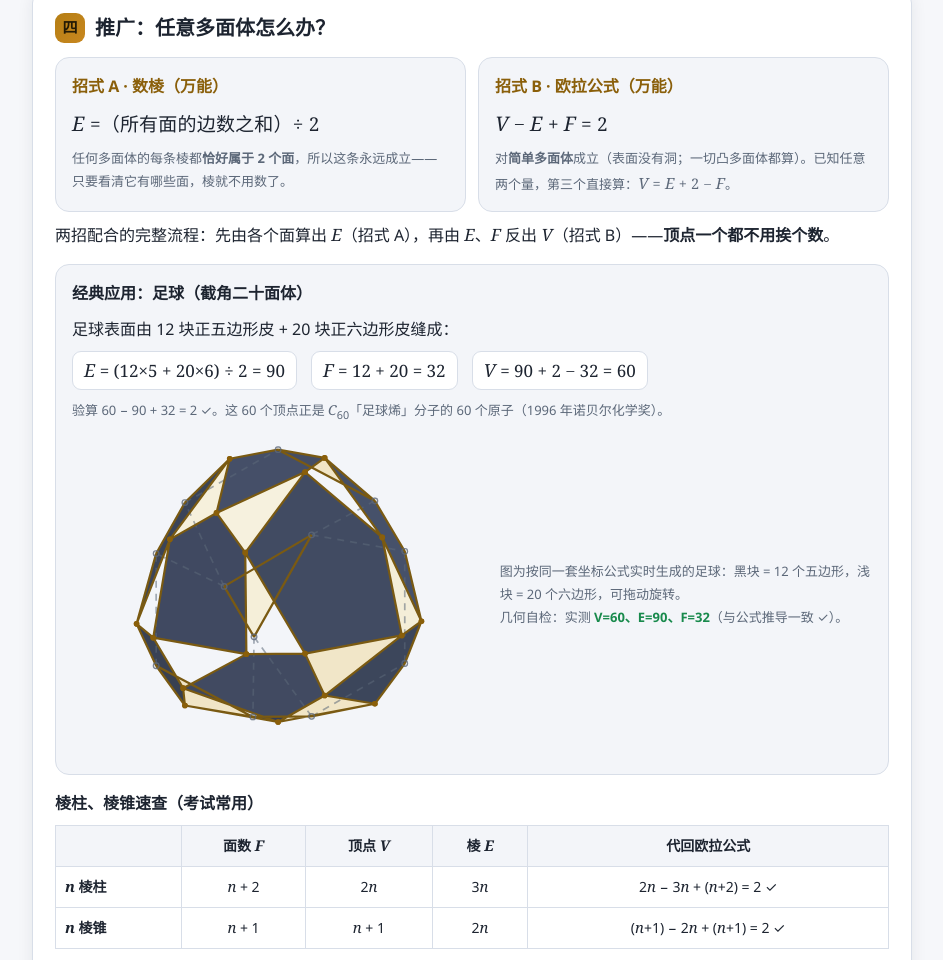
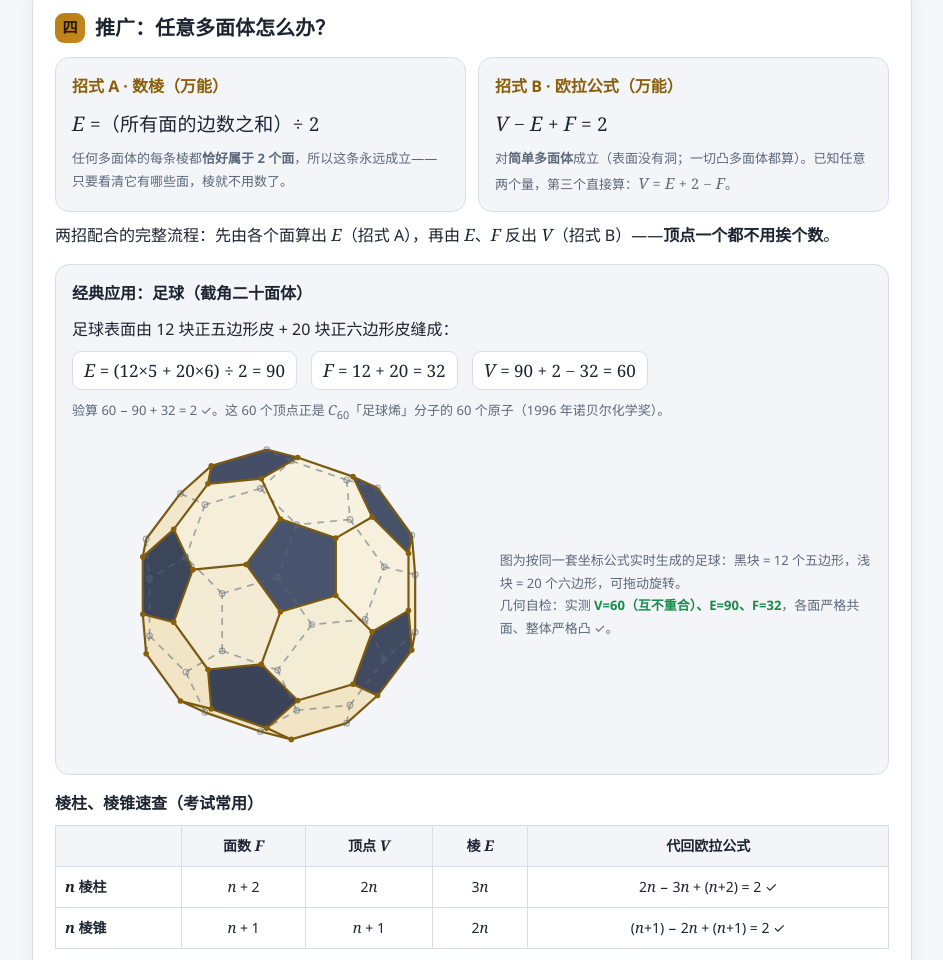
Before and after one commit to toponehhh/junior-math-lab, a plain HTML site: page dodecahedron.html in a window 1280 px wide. Shown: the part 2132-3092 px from the top of the page, without its empty margins (168-1111 px from the left). Drawn offline with Linux system fonts and the light colour scheme.

Commit message:
修复足球三等分点坐标计算：ept 误用键编号 t 算坐标，起终点编号反序时取到另一侧三等分点（60 顶点重合为 30 位置、面变形）；新增位置级几何自检（顶点互不重合/各面共面/严格凸），足球默认视角改为五边形正对观察者

```diff
--- a/dodecahedron.html
+++ b/dodecahedron.html
@@ -503,7 +503,8 @@ function soccerData(){
     const k=lo+'_'+hi+'_'+t;
     if(!map.has(k)){
       map.set(k,pts.length);
-      const P=[0,1,2].map(i=>iv[a][i]+(iv[b][i]-iv[a][i])*t/3);
+      /* 坐标必须按调用方向 a→b 的比例 third 计算；t 只是键的规范编号（两端互看时 1↔2） */
+      const P=[0,1,2].map(i=>iv[a][i]+(iv[b][i]-iv[a][i])*third/3);
       pts.push(P);
     }
     return map.get(k);
@@ -733,8 +734,27 @@ window.__MATH_CHECK={};
 function recordCheck(name,verts,edges,faces,expect){
   const r={V:verts.length,E:edges.length,F:faces.length,expect};
   r.ok=(r.V===expect.V&&r.E===expect.E&&r.F===expect.F);
+  r.geo=geometryCheck(verts,faces);
+  r.ok=r.ok&&r.geo.ok;
   window.__MATH_CHECK[name]=r;
   return r;
+}
+/* 位置级几何自检：顶点互不重合、各面严格共面（偏差<1e-9）、整体严格凸（无顶点冒出他面外侧） */
+function geometryCheck(verts,faces){
+  const seen=new Set(); let unique=0;
+  verts.forEach(p=>{const k=p[0].toFixed(9)+','+p[1].toFixed(9)+','+p[2].toFixed(9);
+    if(!seen.has(k)){seen.add(k);unique++;}});
+  let planar=0, viol=0;
+  faces.forEach(f=>{
+    const A=verts[f[0]], n=cross(sub(verts[f[1]],A),sub(verts[f[2]],A));
+    const ln=norm(n)||1;
+    f.forEach(x=>{const d=Math.abs(dot(n,sub(verts[x],A)))/ln; if(d>planar)planar=d;});
+    for(let i=0;i<verts.length;i++){
+      if(f.indexOf(i)>=0) continue;
+      const d=dot(n,sub(verts[i],A))/ln; if(d>viol)viol=d;
+    }
+  });
+  return {unique, planar, convexViol:viol, ok:(unique===verts.length&&planar<1e-9&&viol<1e-9)};
 }
 
 /* ============ 初始化 ============ */
@@ -747,7 +767,8 @@ function init(){
     {yaw:0.72,pitch:-0.34,auto:true,showDash:true});
   document.getElementById('figCheck').innerHTML=
     '几何自检（页面内实时计算）：实测 <b>V='+chk.V+'</b>、<b>E='+chk.E+'</b>、<b>F='+chk.F+
-    '</b>（'+(chk.ok?'与公式推导一致 ✓':'不一致 ✗')+'），V−E+F='+(chk.V-chk.E+chk.F)+'。';
+    '</b>，V−E+F='+(chk.V-chk.E+chk.F)+'；顶点互不重合、各面严格共面、凸性成立'+
+    (chk.ok?' ✓':' ✗')+'。';
 
   // 表格小图
   const miniOpts={tetra:{yaw:0.55,pitch:-0.34},cube:{yaw:0.58,pitch:-0.42},
@@ -776,8 +797,14 @@ function init(){
     return [...em.keys()].map(k=>k.split('_').map(Number));
   })();
   const sChk=recordCheck('soccer',sk.verts,sEdges,sk.faces,sk.expect);
+  /* 默认视角：让一个五边形正对观察者（经典足球视角），再略微偏转出立体感 */
+  const pn=cross(sub(sk.verts[sk.faces[0][1]],sk.verts[sk.faces[0][0]]),
+                 sub(sk.verts[sk.faces[0][2]],sk.verts[sk.faces[0][0]]));
+  const pLen=norm(pn), nX=pn[0]/pLen, nY=pn[1]/pLen, nZ=pn[2]/pLen;
+  const socYaw=Math.atan2(-nX,nZ)+0.30;
+  const socPitch=Math.atan2(nY,Math.hypot(nX,nZ))+0.34;
   soccerView=new SolidView(document.getElementById('cvSoccer'),sk.verts,sk.faces,{
-    yaw:0.7,pitch:-0.3,auto:true,spin:0.0028,
+    yaw:socYaw,pitch:socPitch,auto:true,spin:0.0028,
     faceStyle:(f,P,shade)=>{
       const pent=(f.length===5);
       if(pent) return P.dark?'hsl(222,30%,'+(8+14*shade).toFixed(1)+'%)':'hsl(222,26%,'+(16+16*shade).toFixed(1)+'%)';
@@ -785,8 +812,8 @@ function init(){
     }
   });
   document.getElementById('socCheck').innerHTML=
-    '几何自检：实测 <b style="color:var(--ok)">V='+sChk.V+'、E='+sChk.E+'、F='+sChk.F+
-    '</b>（'+(sChk.ok?'与公式推导一致 ✓':'不一致 ✗')+'）。';
+    '几何自检：实测 <b style="color:var(--ok)">V='+sChk.V+'（互不重合）、E='+sChk.E+'、F='+sChk.F+
+    '</b>，各面严格共面、整体严格凸'+(sChk.ok?' ✓':' ✗')+'。';
 }
 
 /* ============ 交互控件 ============ */
```
